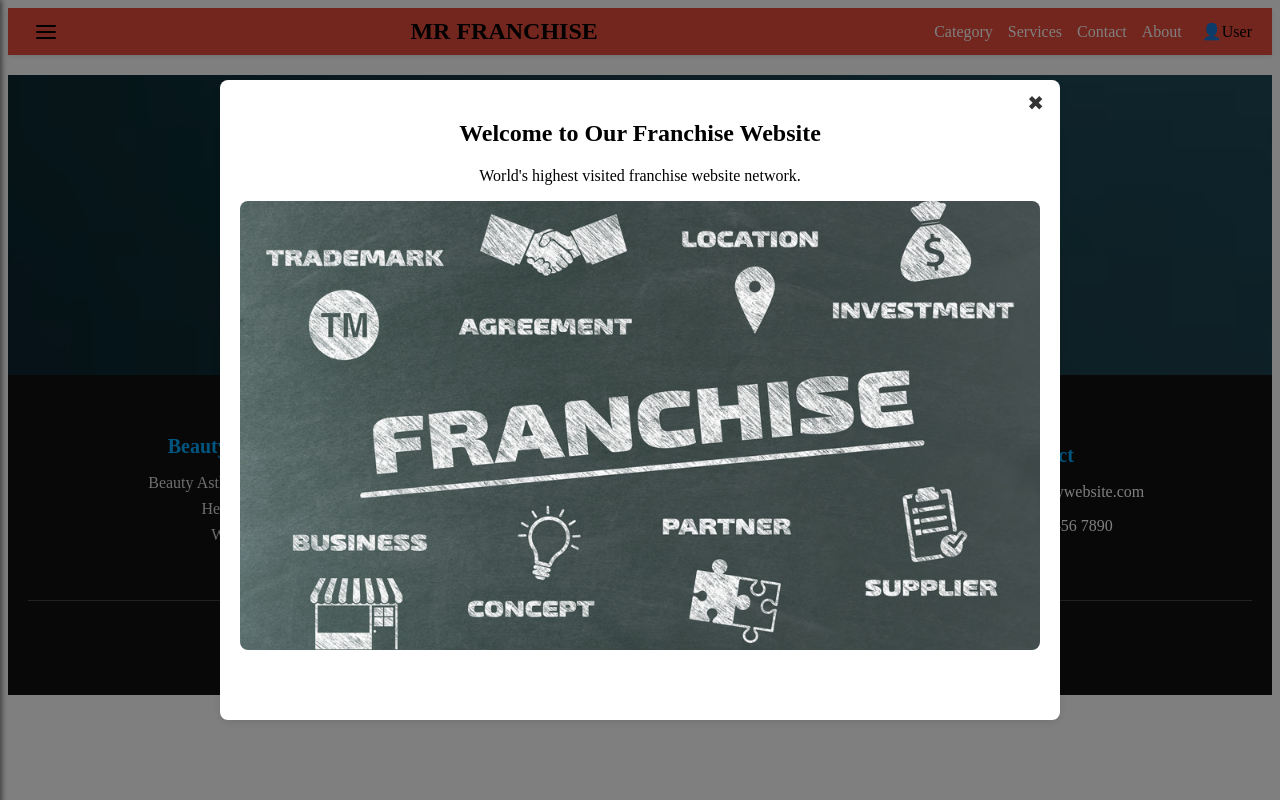
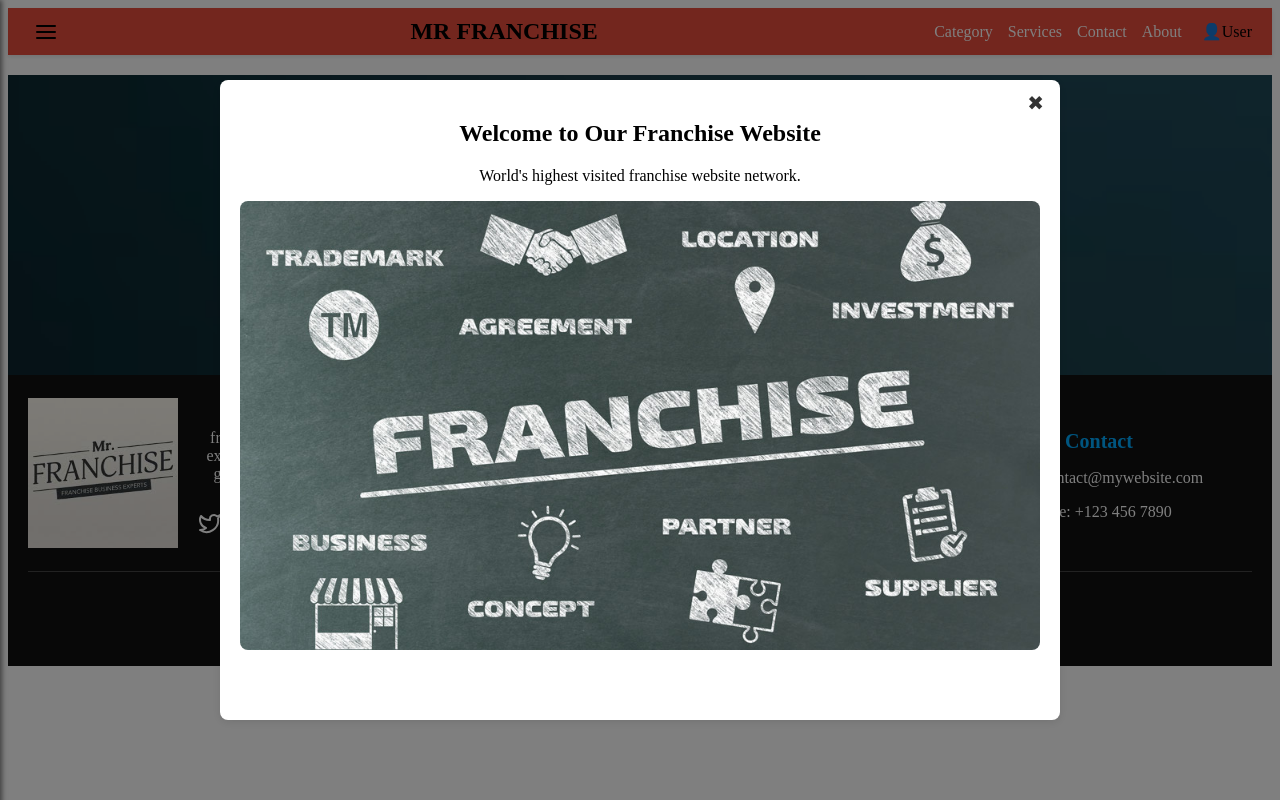
Before and after one commit to rajanalibabaa/Franchise_frontend, a React (Create React App) app in the folder franchise_app/: page / in a window 1280 px wide. Built offline with nearby package versions, Linux system fonts and the light colour scheme.

Commit message:
Footer changed

```diff
--- a/franchise_app/src/Assets/Style/footer.css
+++ b/franchise_app/src/Assets/Style/footer.css
@@ -1,5 +1,4 @@
 .footer {
-    /* Footer Styles */
         background-color: #111;
         color: #fff;
         padding: 40px 20px;
@@ -10,15 +9,47 @@
         display: flex;
         justify-content: space-between;
         align-items: center;
-        max-width: 1200px;
+        max-width: 1500px;
         margin: 0 auto;
         flex-wrap: wrap;
       }
+      .footer-logo{
+        display: flex;
+    align-items: center;
+    gap: 20px;
+      }
+      .footer-logo img {
+        max-width: 150px;
+        height: auto;
+    }
 
+    .description {
+        font-size: 16px;
+        color: white;
+    }
+    .social-icons {
+      display: flex;
+      justify-content: center;
+      gap: 15px;
+      margin-top: 10px;
+  }
+
+  .social-icons svg {
+      width: 24px;
+      height: 24px;
+      cursor: pointer;
+      transition: transform 0.3s ease, color 0.3s ease;
+      color: white;
+  }
+
+  .social-icons svg:hover {
+      color: #007bff;
+      transform: scale(1.2);
+  }
       .footer-section {
         flex: 1;
         min-width: 250px;
-        margin: 20px;
+        /* margin: 15px; */
         text-align: center;
       }
 
--- a/franchise_app/src/Components/Footer.jsx
+++ b/franchise_app/src/Components/Footer.jsx
@@ -1,10 +1,26 @@
-import React from 'react'
+import React from 'react';
 import "../Assets/Style/footer.css";
-
+import logo from '../Assets/Images/Mrlogo.jpg';
+import {Facebook, Instagram, Linkedin,Twitter} from 'lucide-react'
 function Footer() {
   return (
     <footer className="footer">
       <div className="footer-container">
+      <div className="footer-section">
+        <div className='footer-logo' >
+         <img src={logo} alt="Company Logo"/>
+         <p className="footer-description">
+            Your trusted franchise business expert, helping you grow and expand efficiently.
+            <div class="social-icons">
+            <Twitter/>
+            <Facebook/>
+            <Linkedin/>
+            <Instagram/>
+        </div>
+          </p>
+
+          </div>
+        </div>
 
       <div className="footer-section">
           <h3>Beauty & Health</h3>
@@ -33,7 +49,7 @@ function Footer() {
 
       {/* Bottom Copyright */}
       <div className="footer-bottom">
-        <p>© 2025 MyWebsite. All rights reserved.</p>
+        <p>© 2025 MyWebsite. All rights reserved by Mr.Franchise</p>
       </div>
     </footer>
 
```
Also changed, not shown: franchise_app/src/Assets/Images/Mrlogo.jpg (added).
